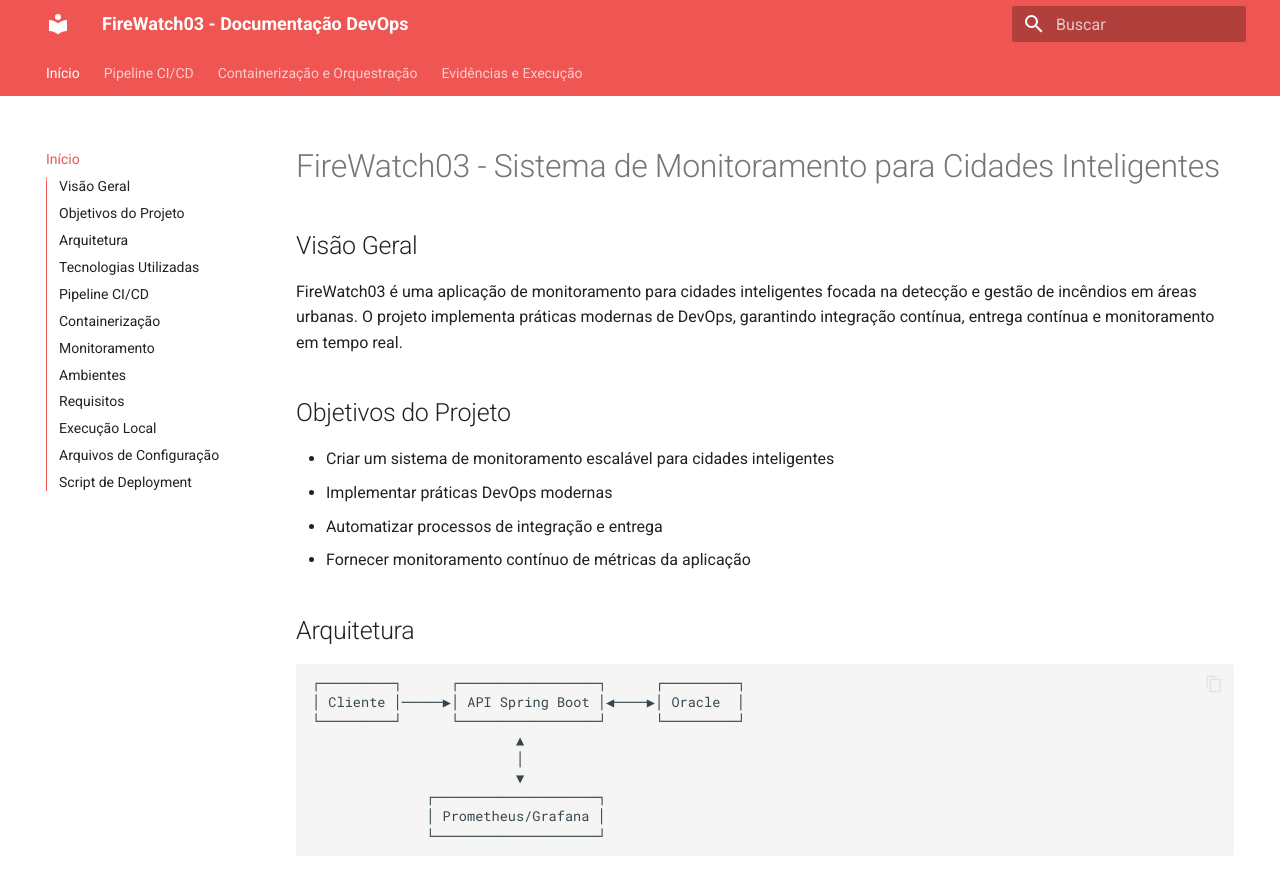
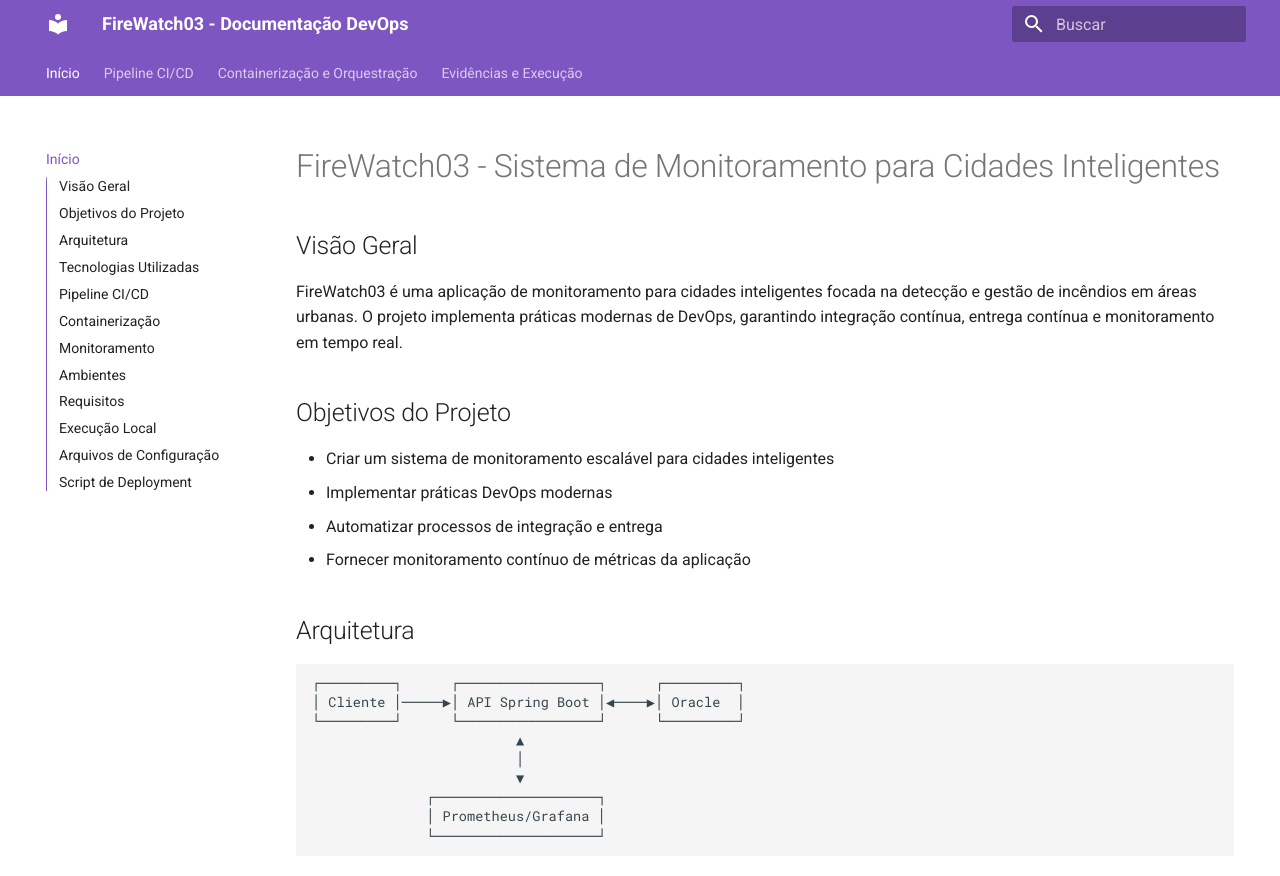
Before and after one commit to JVguedesF/FireWatch03, an MkDocs documentation site: the page built from docs/index.md, in a window 1280 px wide and 900 px high. Shown: the top 876 px of the window. Built offline with MkDocs 1.6.1 and Material for MkDocs 9.7.7, drawn with Linux system fonts in a browser that asks for light colours.

Commit message:
Update mkdocs.yml

```diff
--- a/mkdocs.yml
+++ b/mkdocs.yml
@@ -5,23 +5,28 @@ theme:
   features:
     - navigation.tabs
     - navigation.sections
+    - content.tabs
+    - content.code.annotate
     - toc.integrate
-    - search.suggest
-    - search.highlight
-    - content.code.copy
   palette:
-    primary: red
-    accent: orange
+    - scheme: default
+      primary: deep purple
+      accent: teal
+    - scheme: slate
+      primary: black
+      accent: lime
+  icon:
+    repo: fontawesome/brands/github
 
 plugins:
   - search
   - mermaid2
+  - macros
   - pdf-export
-  - macros
-  - awesome-pages
   - with-pdf:
       cover_subtitle: "Sistema de Monitoramento para Cidades Inteligentes"
       output_path: pdf/documentacao-firewatch03.pdf
+  - awesome-pages
 
 markdown_extensions:
   - admonition
@@ -35,7 +40,9 @@ markdown_extensions:
   - pymdownx.highlight:
       anchor_linenums: true
   - pymdownx.inlinehilite
-  - pymdownx.snippets
+  - pymdownx.emoji:
+      emoji_index: !!python/name:material.extensions.emoji.twemoji
+      emoji_generator: !!python/name:material.extensions.emoji.to_svg
   - attr_list
   - md_in_html
   - tables
```
